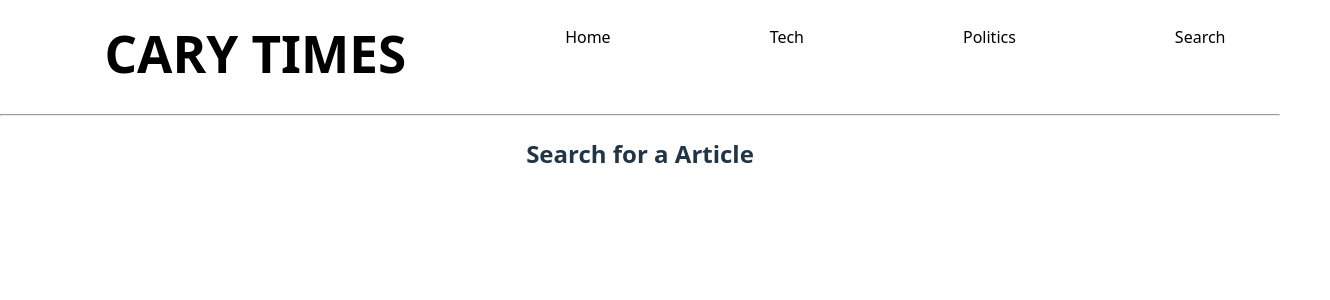
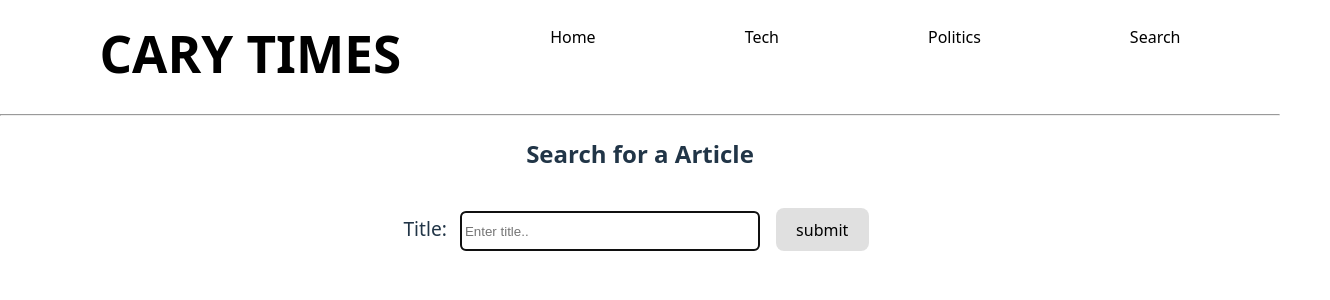
Before and after one commit to nidhig-dev/SBA_320_React, a React (Vite) app: page /Search in a window 1280 px wide. Shown: the top 300 px of the page, 1330 px wide, since content can reach past the window. Built offline with nearby package versions, Linux system fonts and the light colour scheme.

Commit message:
changed home page to prev next carousal functionality

```diff
--- a/src/App.css
+++ b/src/App.css
@@ -5,7 +5,19 @@ body {
   padding: 0;
   text-align: center;
   width: 100%;
-  height: 100%;
+  box-sizing: border-box;
+}
+*,
+*::after,
+*::before {
+  box-sizing: inherit;
+}
+
+.NavContainer {
+  position: sticky;
+  top: 0;
+  z-index: 1000;
+  background-color: white;
 }
 
 .navbar {
@@ -16,18 +28,19 @@ body {
   color: black;
 }
 
-.navbar h1{
-  padding:0;
-  margin:0;
-  border:0;
+.navbar h1 {
+  padding: 0;
+  margin: 0;
+  border: 0;
 }
+
 .listNews {
   list-style: none;
   width: 100%;
-  background-color: black;
+  /* background-color: black; */
   margin: 0px 0px 1px 0px;
   padding: 15px;
-  color: white;
+  color: black;
 }
 
 .imgNews {
@@ -35,25 +48,79 @@ body {
   width: auto;
   height: 300px;
 }
-.imgNews:hover{
-  img:hover {
-  opacity: 0.8;               /* Make image slightly transparent */
-  transform: scale(1.05);     /* Zoom in a little */
-  filter: brightness(1.1);    /* Brighten the image */
-  border: 2px solid #007bff;  /* Add a border */
-  box-shadow: 0 4px 8px rgba(0, 0, 0, 0.2); /* Add a shadow */
-  transition: all 0.3s ease;  /* Smooth transition */
+
+.imgNews:hover {
+  opacity: 0.8;
+  /* Make image slightly transparent */
+  transform: scale(1.01);
+  /* Zoom in a little */
+  box-shadow: 0 4px 8px rgba(0, 0, 0, 0.2);
+  /* Add a shadow */
+  transition: all 0.3s ease;
+  /* Smooth transition */
+}
+.imgContainer{
+  display: flex;
+  justify-content: center;
+  align-items: center;
 }
 
+.imgTopNews {
+  padding: 5px;
+  width: 40%;
 }
-.imgTopNews{
-  padding: 5px;
-  width: 75%;
-}
-.descNews{
-  padding:15px;
+
+.descNews {
+  padding: 15px;
   text-align: center;
 }
+
 .linkURL {
   color: black;
 }
+.linkURL:hover{
+  color:rgba(0, 0, 0, 0.67);
+}
+.readMoreURL{
+  color:blue;
+}
+.readMoreURL:hover{
+  color:rgba(0, 0, 255, 0.696);
+}
+
+.inputBox {
+  border-radius: 5px;
+  width: 300px;
+  height: 40px;
+  padding: 3px;
+
+}
+
+label {
+  font-size: larger;
+  padding: 3px;
+  margin: 5px;
+}
+
+.btn {
+  border-radius: 8px;
+  border: 1px solid transparent;
+  padding: 0.6em 1.2em;
+  margin: 1em;
+  font-size: 1em;
+  font-weight: 500;
+  font-family: inherit;
+  background-color: rgba(128, 128, 128, 0.248);
+  cursor: pointer;
+}
+
+.btn:hover {
+  background-color: rgba(128, 128, 128, 0.121);
+}
+.navBtn {
+  width: 80px;
+  height:45px;
+}
+.navBtn:hover {
+  background-color: rgba(128, 128, 128, 0.121);
+}
--- a/src/App.jsx
+++ b/src/App.jsx
@@ -11,16 +11,14 @@ import TopNews from './pages/TopNews';
 import Search from './pages/Search';
 
 function App() {
-  const [getNews, setGetNews] = useState([]);
 
 
   return (
     <>
     <NavBar/>
-    <hr></hr>
     <Routes>
-      <Route path="/" element={<Home getNews={getNews} setGetNews={setGetNews}/>}/>
-      <Route path="/TopNews/:title" element={<TopNews getNews={getNews}/>}/>
+      <Route path="/" element={<Home />}/>
+      {/* <Route path="/TopNews/:title" element={<TopNews getNews={getNews}/>}/> */}
       <Route path="/Search" element={<Search/>}/>
     </Routes>
     </>
--- a/src/components/NavBar.jsx
+++ b/src/components/NavBar.jsx
@@ -1,7 +1,8 @@
-import {Link} from "react-router-dom";
+import { Link } from "react-router-dom";
 
 export default function NavBar() {
     return (
+        <div className="NavContainer">
             <div className="navbar">
                 <h1>CARY TIMES</h1>
                 <Link className="linkURL" to="/">Home</Link>
@@ -10,5 +11,7 @@ export default function NavBar() {
                 <Link className="linkURL" to="/Search">Search</Link>
 
             </div>
+            <hr className="navHR"></hr>
+        </div>
     )
 }
--- a/src/index.css
+++ b/src/index.css
@@ -46,13 +46,13 @@ button {
   cursor: pointer;
   transition: border-color 0.25s;
 }
-button:hover {
+/* button:hover {
   border-color: #646cff;
-}
-button:focus,
+} */
+/* button:focus,
 button:focus-visible {
   outline: 4px auto -webkit-focus-ring-color;
-}
+} */
 
 @media (prefers-color-scheme: light) {
   :root {
--- a/src/pages/Home.jsx
+++ b/src/pages/Home.jsx
@@ -5,23 +5,24 @@ import dotenv from "dotenv";
 //import pages
 import TopNews from "./TopNews";
 
-export default function Home({getNews,setGetNews}) {
+export default function Home() {
+    const [getNews, setGetNews] = useState([]);
 
+    const [index, setIndex] = useState(0);
     const apiKey = import.meta.env.VITE_API_KEY;
     async function getData() {
-        try{
+        try {
             let res = await axios.get(`https://newsapi.org/v2/top-headlines?country=us&apiKey=${apiKey}`)
             console.log(res.data.articles);
-            if(res.data.articles.length>0)
-            {
+            if (res.data.articles.length > 0) {
                 setGetNews(res.data.articles);
             }
-            else{
+            else {
                 console.error("No data found")
             }
 
         }
-        catch(err){
+        catch (err) {
             console.error(err.message)
         }
     }
@@ -29,32 +30,56 @@ export default function Home({getNews,setGetNews}) {
         getData();
 
     }, [])
+    function handleNext() {
+        //if reached end of array,keep last index
+        if(index==getNews.length-1){
+            setIndex(getNews.length-1);
+        }
+        //else increment the index to fetch next news
+        else{
+            setIndex(index=>(index+1));
+        }
+    }
+    function handlePrev() {
+        //if reached end of array,keep last index
+        if (index == 0) {
+            setIndex(0);
+        }
+        //else increment the index to fetch next news
+        else {
+            setIndex(index => (index - 1));
+        }
+    }
+    console.log(index);
+    let news = getNews[index];
+    console.log(news);
     return (
         <div>
-            <ul style={{margin:"0",
-                        paddingLeft:0
-            }}>
-                {
-                    getNews.map((news) => (
-                        <li className="listNews" key={news.title}>
-                            <h2>{news.title}</h2>
-                            {(news.author)?
-
-                            <p> By: {news.author}</p>
-                            :<p></p>
-                            }
-                            <Link to={`/TopNews/${news.title}`}>
-                                <img className="imgNews"
-                                 src={news.urlToImage}
-                                 alt={news.title}/>
+            {
+                (news) ?
+                    <>
+                        <h2>{news.title.toUpperCase()}</h2>
+                        <p>By: {news.author}| Published at: {news.publishedAt}</p>
+                        <div className='imgContainer'>
+                            <button className='navBtn'
+                                onClick={handlePrev}
+                                >Prev⏪</button>
+                            <img className="imgTopNews"
+                                src={news.urlToImage}
+                                alt={news.title} />
+                            <button className='navBtn'
+                                onClick={handleNext}
+                            >Next⏩</button>
+                        </div>
+                        <p className='descNews'>{news.description}
+                            <Link className="readMoreURL"
+                                target="_blank"
+                                to={news.url}> Read More..
                             </Link>
-
-
-                        </li>
-                    ))
-                }
-
-            </ul>
+                        </p>
+                    </>
+                    : <p>Loading news...</p>
+            }
         </div>
     )
 }
--- a/src/pages/Search.jsx
+++ b/src/pages/Search.jsx
@@ -1,9 +1,30 @@
+import { useState } from "react"
 
 export default function Search() {
+    const [searchNews,setSearchNews]=useState("");
+    function handleChange(e){
+        setSearchNews(e.target.value);
+    }
+    function handleSearchNews(e){
+        e.PreventDefault();
+
+    }
   return (
     <div>
         <h2>Search for a Article</h2>
+        <form onSubmit={handleSearchNews}>
+            <label>Title: </label>
+        <input className="inputBox"
+               type="text"
+               value={searchNews}
+               placeholder="Enter title.."
+               autoFocus
+               onChange={handleChange} />
+               <input className="btn"
+                      type="submit"
+                      value="submit"/>
 
+        </form>
     </div>
   )
 }
```
Also changed, not shown: 1 other file (tests, documents, lock files or other folders). Lines whose indentation alone changed are shown as unchanged.
